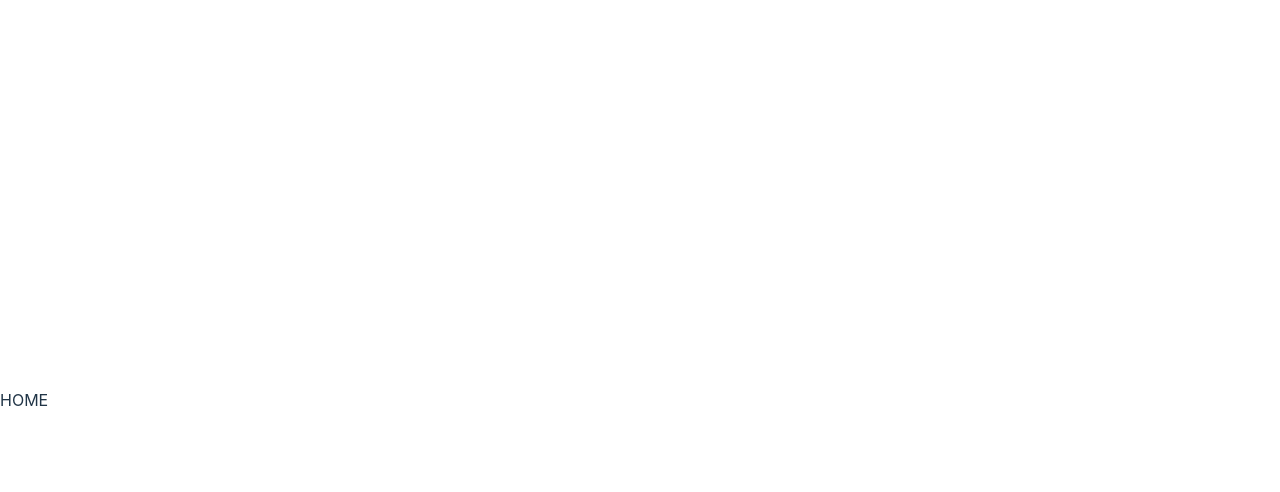
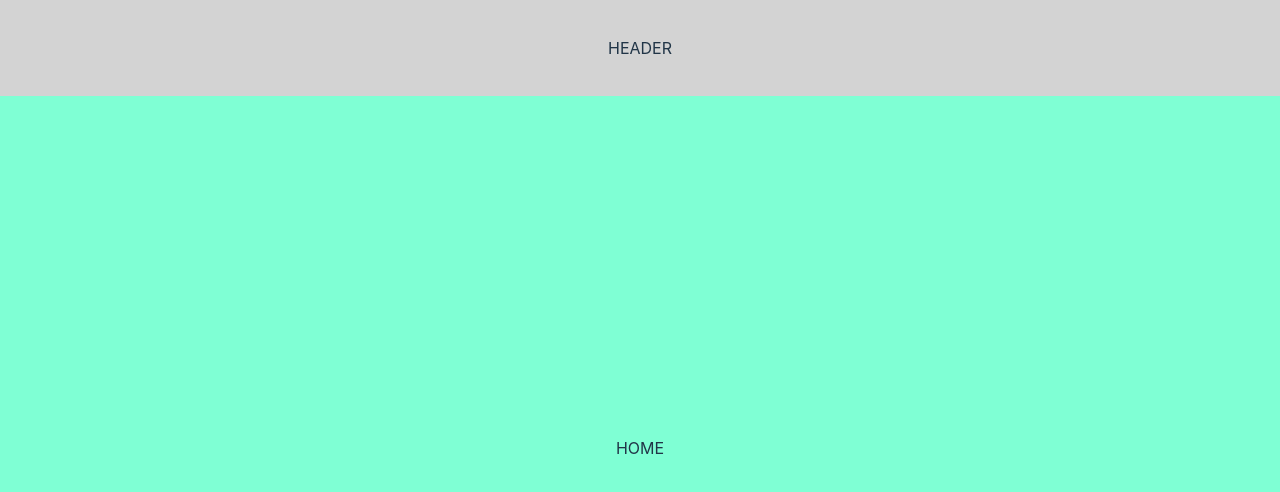
Before and after one commit to VictorBlasco5/Project-frontend-1, a React (Vite) app: page / in a window 1280 px wide. Shown: the top 492 px of the page. Built offline with nearby package versions, Linux system fonts and the light colour scheme.

Commit message:
feat: routing header created and basic design of header, home and register

```diff
--- a/src/App.jsx
+++ b/src/App.jsx
@@ -1,4 +1,5 @@
 import './App.css'
+import { Header } from './common/Header/Header'
 import { Body } from './pages/Body/Body'
 
 
@@ -7,7 +8,8 @@ function App() {
 
   return (
     <>
-       <Body />
+      <Header />
+      <Body />
     </>
   )
 }
--- a/src/common/Header/Header.css
+++ b/src/common/Header/Header.css
@@ -0,0 +1,12 @@
+.headerDesign {
+    height: 12vh;
+    width: 100vw;
+
+    background-color: lightgray;
+
+    display: flex;
+    flex-direction: column;
+    justify-content: center;
+    align-items: center;
+
+}
--- a/src/common/Header/Header.jsx
+++ b/src/common/Header/Header.jsx
@@ -0,0 +1,11 @@
+import "./Header.css"
+
+
+export const Header = () => {
+
+    return (
+        <div className="headerDesign">
+            HEADER
+        </div>
+    )
+}
--- a/src/pages/Home/Home.css
+++ b/src/pages/Home/Home.css
@@ -0,0 +1,11 @@
+.homeDesign {
+    height: 88vh;
+    width: 100vw;
+
+    background-color: aquamarine;
+
+    display: flex;
+    flex-direction: column;
+    align-items: center;
+    justify-content: center;
+}
--- a/src/pages/Home/Home.jsx
+++ b/src/pages/Home/Home.jsx
@@ -1,4 +1,4 @@
-
+import "./Home.css";
 
 export const Home = () => {
 
--- a/src/pages/Register/Register.css
+++ b/src/pages/Register/Register.css
@@ -0,0 +1,11 @@
+.registerDesign {
+    height: 88vh;
+    width: 100vw;
+
+    background-color: rosybrown;
+
+    display: flex;
+    flex-direction: column;
+    align-items: center;
+    justify-content: center;
+}
--- a/src/pages/Register/Register.jsx
+++ b/src/pages/Register/Register.jsx
@@ -1,4 +1,4 @@
-
+import "./Register.css"
 
 
 
```
